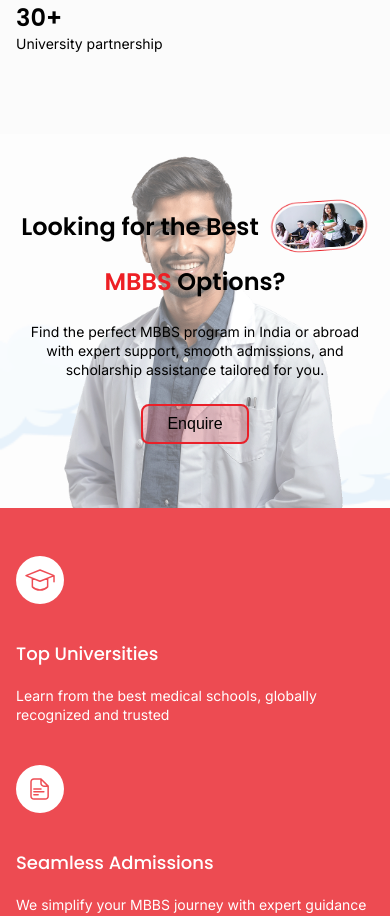
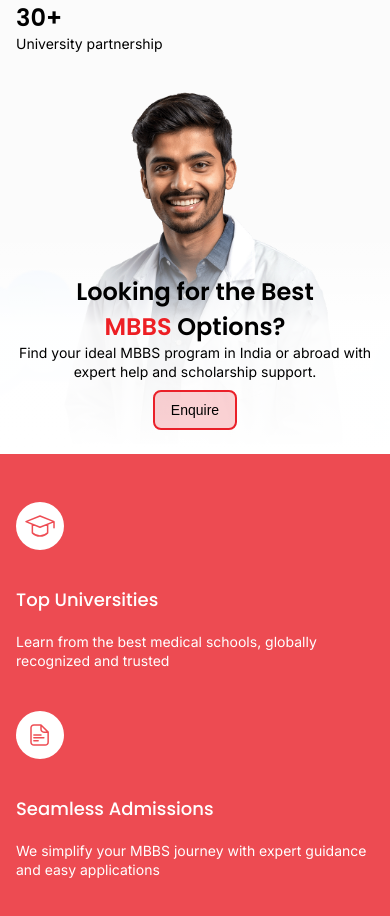
Before and after one commit to marketlubeDev/PEF, a Next.js app: page / in a window 390 px wide. Shown: the part 1040-1956 px from the top of the page. Built offline with nearby package versions, Linux system fonts and the light colour scheme; a web font is replaced by a local one.

Commit message:
new mobo design

```diff
--- a/app/(root)/page.tsx
+++ b/app/(root)/page.tsx
@@ -204,29 +204,34 @@ export default function Home() {
       <section id="home-mbbs">
         <div className="relative">
           <div className="container relative mbbstext">
-            <div className="d-flex justify-content-center mb-24 gap-10 flex-wrap ">
+            <div className="d-flex justify-content-center mb-24 gap-10 flex-wrap doctor-Container">
               <h2>Looking for the Best</h2>
               <Image
                 src="/images/icons/mbbs_icon.png"
                 height={56}
                 width={100}
+                className="studImg"
                 alt="PEF education MBBS"
               />
               <h2>
                 <span className="highlight2">MBBS</span> Options?
               </h2>
             </div>
-            <p className="mb-24">
+            <p className="mb-24 desktopSection">
               Find the perfect MBBS program in India or abroad with expert
               support, smooth admissions, and scholarship assistance tailored
               for you.
+            </p>
+            <p className="mobileSection">
+              Find your ideal MBBS program in India or abroad with expert help
+              and scholarship support.
             </p>
             <div className="text-center">
               <Link
                 href="//api.whatsapp.com/send?phone=919895101101&text=Hi"
                 target="_blank"
               >
-                <button className="button2">Enquire</button>
+                <button className="button2 enqbtn">Enquire</button>
               </Link>
             </div>
             <Image
--- a/styles/CSS/global.css
+++ b/styles/CSS/global.css
@@ -956,6 +956,16 @@ header {
   overflow: hidden;
 }
 
+.mobileSection {
+  display: none;
+}
+
+.doctor-Container {
+  gap: 10px;
+  margin-bottom: 24px;
+  display: flex;
+}
+
 @media screen and (max-width: 744px) {
   .destination h1 {
     font-size: 28px;
@@ -1315,19 +1325,51 @@ header {
   .doctor-left {
     position: absolute;
     left: 0px !important;
-    bottom: 0px !important;
-  }
-  .mbbstext {
-    background-color: rgba(255, 255, 255, 0.4);
+    bottom: 10px !important;
   }
   .button2 {
     background-color: rgba(234, 32, 41, 0.2);
+  }
+  .studImg {
+    display: none;
+  }
+  #home-mbbs {
+    background: linear-gradient(to top, #ffffff 0%, rgba(255, 255, 255, 0.937254902) 40%, transparent 70%, transparent 100%);
+  }
+  #home-mbbs p {
+    max-width: 524px;
+    margin-left: auto;
+    margin-right: auto;
+    text-align: center;
+  }
+  #home-mbbs .container {
+    padding-top: 100px;
+    padding-bottom: 1.5rem;
+  }
+  .enqbtn {
+    padding: 0px 16px !important;
+    font-size: 14px !important;
+  }
+  .desktopSection {
+    display: none !important;
+  }
+  .mobileSection {
+    display: block;
+    margin-bottom: 8px;
+  }
+  .doctor-Container {
+    display: flex;
+    justify-content: center;
+    align-items: center;
+    gap: 0px;
+    margin-top: 40px;
+    margin-bottom: 0px;
   }
 }
 @media screen and (max-width: 375px) {
   .doctor-left {
     position: absolute;
-    left: -27px !important;
-    bottom: 0px !important;
+    left: -10px !important;
+    bottom: 10px !important;
   }
 }/*# sourceMappingURL=global.css.map */
--- a/styles/SASS/global.SCSS
+++ b/styles/SASS/global.SCSS
@@ -971,6 +971,14 @@ header {
   overflow: hidden;
 }
 
+.mobileSection {
+  display: none;
+}
+.doctor-Container {
+  gap: 10px;
+  margin-bottom: 24px;
+  display: flex;
+}
 @media screen and (max-width: 744px) {
   .destination h1 {
     font-size: 28px;
@@ -1368,19 +1376,60 @@ header {
   .doctor-left {
     position: absolute;
     left: 0px !important;
-    bottom: 0px !important;
+    bottom: 10px !important;
   }
-  .mbbstext {
-    background-color: rgba(255, 255, 255, 0.4);
-  }
+
   .button2 {
     background-color: rgba($primary-color, 0.2);
+  }
+  .studImg {
+    display: none;
+  }
+  #home-mbbs {
+    background: linear-gradient(
+      to top,
+      #ffffff 0%,
+      #ffffffef 40%,
+      transparent 70%,
+      transparent 100%
+    );
+    p {
+      max-width: 524px;
+      margin-left: auto;
+      margin-right: auto;
+      text-align: center;
+    }
+    .container {
+      padding-top: 100px;
+      padding-bottom: 1.5rem;
+    }
+  }
+
+  .enqbtn {
+    padding: 0px 16px !important;
+    font-size: 14px !important;
+  }
+
+  .desktopSection {
+    display: none !important;
+  }
+  .mobileSection {
+    display: block;
+    margin-bottom: 8px;
+  }
+  .doctor-Container {
+    display: flex;
+    justify-content: center;
+    align-items: center;
+    gap: 0px;
+    margin-top: 40px;
+    margin-bottom: 0px;
   }
 }
 @media screen and (max-width: 375px) {
   .doctor-left {
     position: absolute;
-    left: -27px !important;
-    bottom: 0px !important;
+    left: -10px !important;
+    bottom: 10px !important;
   }
 }
```
Also changed, not shown: styles/CSS/global-min.css, 1 other file (tests, documents, lock files or other folders).
